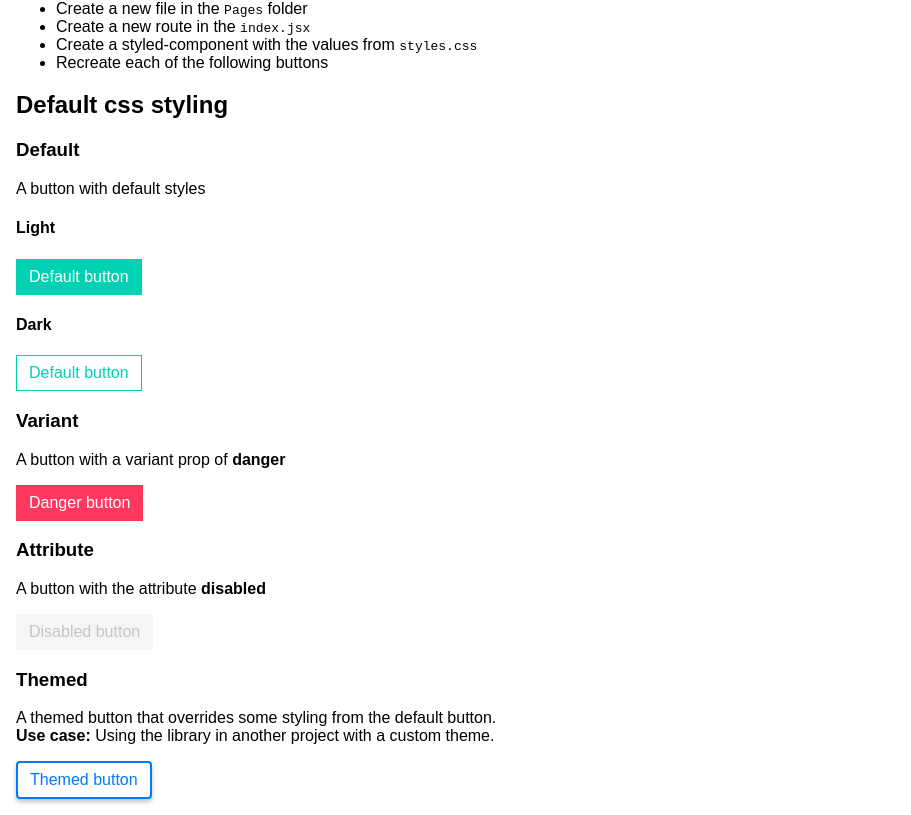
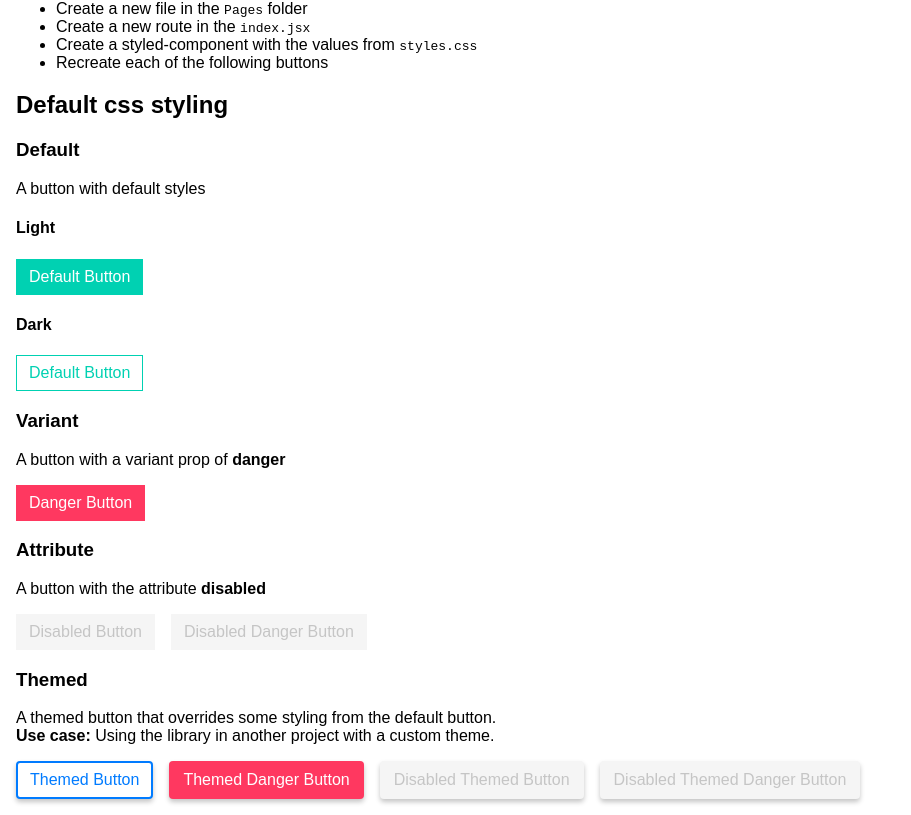
Before and after one commit to benoitdeziel/theming-react-components, a React (Create React App) app: page / in a window 1280 px wide. Shown: the part 269-1084 px from the top of the page, without its empty margins (0-911 px from the left). Built offline with nearby package versions, Linux system fonts and the light colour scheme.

Commit message:
Update examples

```diff
--- a/src/pages/Home.jsx
+++ b/src/pages/Home.jsx
@@ -32,23 +32,26 @@ export const HomePage = () => (
             <p>A button with default styles</p>
             <h4>Light</h4>
             <div className="light">
-                <button className="Button">Default button</button>
+                <button className="Button">Default Button</button>
             </div>
             <h4>Dark</h4>
             <div className="dark">
-                <button className="Button">Default button</button>
+                <button className="Button">Default Button</button>
             </div>
             <h3>Variant</h3>
             <p>
                 A button with a variant prop of <strong>danger</strong>
             </p>
-            <button className="Button Button--danger">Danger button</button>
+            <button className="Button Button--danger">Danger Button</button>
             <h3>Attribute</h3>
             <p>
                 A button with the attribute <strong>disabled</strong>
             </p>
             <button className="Button" disabled>
-                Disabled button
+                Disabled Button
+            </button>
+            <button className="Button Button--danger" disabled>
+                Disabled Danger Button
             </button>
             <h3>Themed</h3>
             <p>
@@ -58,7 +61,16 @@ export const HomePage = () => (
                 <strong>Use case:</strong> Using the library in another project
                 with a custom theme.
             </p>
-            <button className="Button ButtonThemed">Themed button</button>
+            <button className="Button ButtonThemed">Themed Button</button>
+            <button className="Button Button--danger ButtonThemed">
+                Themed Danger Button
+            </button>
+            <button className="Button ButtonThemed" disabled>
+                Disabled Themed Button
+            </button>
+            <button className="Button Button--danger ButtonThemed" disabled>
+                Disabled Themed Danger Button
+            </button>
         </Wrapper>
     </>
 );
--- a/src/styles.css
+++ b/src/styles.css
@@ -23,6 +23,15 @@
     color: #00d1b2; /* theme.color.primary */
 }
 
+.ButtonThemed {
+    background-color: #fff; /* customTheme.color.neutral.[0] */
+    border-color: #007bff; /* customTheme.color.primary */
+    color: #007bff; /* customTheme.color.primary */
+    border-width: 2px;
+    border-radius: 4px;
+    box-shadow: 0 3px 5px #c5c5c5; /* customTheme.color.neutral.[300] */
+}
+
 .Button--danger {
     background-color: #ff3860; /* theme.color.danger */
     border-color: transparent;
@@ -36,11 +45,6 @@
     pointer-events: none;
 }
 
-.ButtonThemed {
-    background-color: #fff; /* customTheme.color.neutral.[0] */
-    border-color: #007bff; /* customTheme.color.primary */
-    color: #007bff; /* customTheme.color.primary */
-    border-width: 2px;
-    border-radius: 4px;
-    box-shadow: 0 3px 5px #c5c5c5; /* customTheme.color.neutral.[300] */
+.Button + .Button {
+    margin-left: 1em;
 }
```
